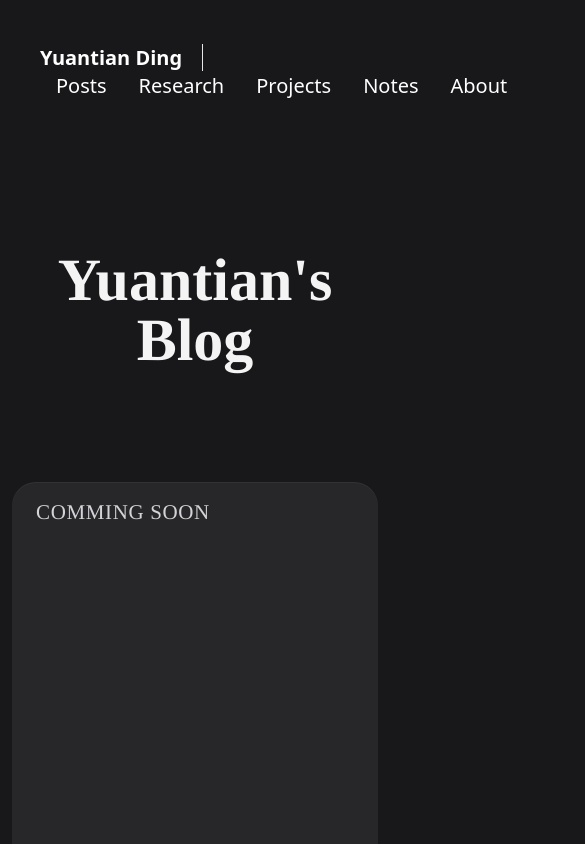
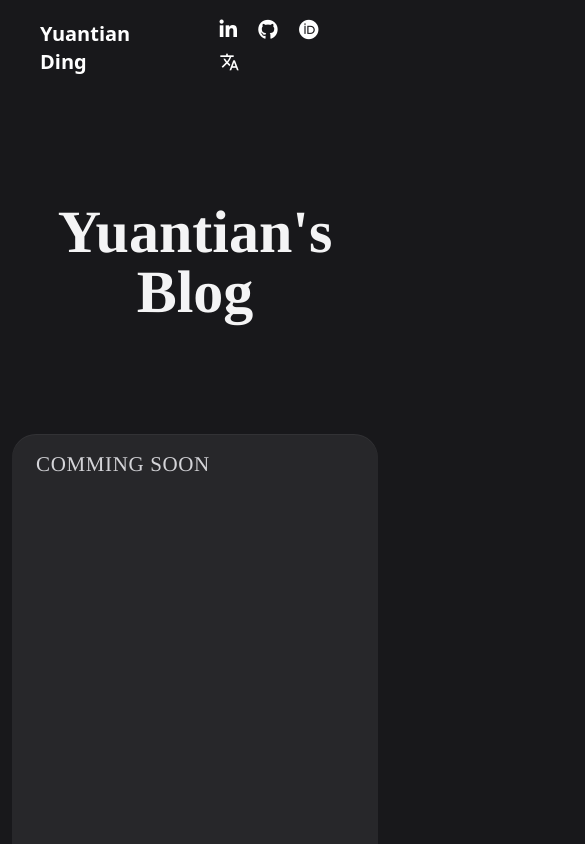
Before and after one commit to YuantianDing/yuantianding.github.io, a Next.js app: page / in a window 390 px wide. Shown: the top 844 px of the page, 585 px wide, since content can reach past the window. Built offline with nearby package versions, Linux system fonts and the light colour scheme.

Commit message:
Bug Fix.

```diff
--- a/package.json
+++ b/package.json
@@ -4,7 +4,7 @@
   "private": true,
   "scripts": {
     "dev": "next dev",
-    "build": "next build",
+    "build": "next build && rm -rf docs; mv out docs",
     "start": "next start",
     "lint": "next lint",
     "lint:fix": "eslint src --fix && yarn format",
--- a/src/components/layout/Header.tsx
+++ b/src/components/layout/Header.tsx
@@ -5,15 +5,17 @@ import Link from 'next/link';
 export default function Header() {
   return (
     <header className="nav flex flex-row row py-3 mb-6 w-full border-gray-300 dark:border-gray-700 justify-between text-xl" >
-        <div className="px-10 py-2 my-auto">
-            <Link className="font-bold pr-5 mr-3 border-r text-white" href="/"> Yuantian Ding </Link>
-            <Link className="no-underline px-4 py-3 text-white rounded hover:bg-gray-200 dark:hover:bg-gray-800" href="/">Posts</Link>
-            <Link className="no-underline px-4 py-3 text-white rounded hover:bg-gray-200 dark:hover:bg-gray-800" href="/">Research</Link>
-            <Link className="no-underline px-4 py-3 text-white rounded hover:bg-gray-200 dark:hover:bg-gray-800" href="/">Projects</Link>
-            <Link className="no-underline px-4 py-3 text-white rounded hover:bg-gray-200 dark:hover:bg-gray-800" href="/">Notes</Link>
-            <Link className="no-underline px-4 py-3 text-white rounded hover:bg-gray-200 dark:hover:bg-gray-800" href="/about">About</Link>
+        <div>
+          <div className="pl-10 py-2 my-auto">
+              <Link className="font-bold pr-5 mr-3 border-r text-white max-md:border-r-0" href="/"> Yuantian Ding </Link>
+              <Link className="no-underline px-4 py-3 text-white rounded hover:bg-gray-200 dark:hover:bg-gray-800 max-md:hidden lg:inline" href="/">Posts</Link>
+              <Link className="no-underline px-4 py-3 text-white rounded hover:bg-gray-200 dark:hover:bg-gray-800 max-md:hidden lg:inline" href="/">Research</Link>
+              <Link className="no-underline px-4 py-3 text-white rounded hover:bg-gray-200 dark:hover:bg-gray-800 max-md:hidden lg:inline" href="/">Projects</Link>
+              <Link className="no-underline px-4 py-3 text-white rounded hover:bg-gray-200 dark:hover:bg-gray-800 max-md:hidden lg:inline" href="/">Notes</Link>
+              <Link className="no-underline px-4 py-3 text-white rounded hover:bg-gray-200 dark:hover:bg-gray-800 max-md:hidden lg:inline" href="/about">About</Link>
+          </div>
         </div>
-        <div className="px-6 pt-2px mt-1">
+        <div className="pr-6 pt-2px mt-1">
           <span className="mx-2 my-3 pt-4"> <Link className="text-xl text-white" href="https://www.linkedin.com/in/yuantian-ding-60627933b/"> <i className="mt-1 fab fa-linkedin-in"></i> </Link></span>
           <span className="mx-2 my-3 pt-4"> <Link className="text-xl text-white" href="https://github.com/YuantianDing"> <i className="mt-1 fab fa-github"></i> </Link></span>
           <span className="mx-2 my-3 pt-4"> <Link className="text-xl text-white" href="https://orcid.org/0009-0008-9941-6394"> <i className="mt-1 fab fa-orcid"></i> </Link></span>
--- a/src/components/layout/Layout.tsx
+++ b/src/components/layout/Layout.tsx
@@ -7,8 +7,8 @@ export default function Layout({ children, title, title_dist }: { title: React.R
       <Header />
 
       <section className="min-h-screen f-times">
-        <div className="grid grid-row-6 items-center justify-center py-12 content-stretch w-screen">
-            <div style={{height: '4vh', width: '100vw'}}></div>
+        <div className="grid grid-row-6 items-center justify-center py-12 content-stretch">
+            <div style={{height: '4vh', width: '90vw'}}></div>
             <span className="text-6xl font-bold mx-auto text-center text-zinc-100" style={{transform: 'scale(1.0, 1)'}}> {title} </span>
             <div style={{height: title_dist ?? '7rem'}}></div>
             <div className="items-center justify-center px-3">
--- a/src/pages/_document.tsx
+++ b/src/pages/_document.tsx
@@ -10,7 +10,7 @@ export default function Document() {
         <link rel="preconnect" href="https://fonts.gstatic.com" crossOrigin='anonymous'/>
         <link href="https://fonts.googleapis.com/icon?family=Material+Icons+Sharp" rel="stylesheet"/>
       </Head>
-      <body className="bg-zinc-900">
+      <body className="bg-zinc-900 element-class">
         <Main />
         <NextScript />
       </body>
--- a/src/pages/about.tsx
+++ b/src/pages/about.tsx
@@ -10,7 +10,7 @@ export default function HomePage() {
       <Seo templateTitle='About Me'/>
       <div className="textbox center-box">
         <p>Hi! I'm Yuantian Ding, a third-year PhD student at Purdue University. I am working on program synthesis with
-            <a href="https://engineering.purdue.edu/~xqiu/">Prof. Xiaokang Qiu</a>. Currently, I'm focus on
+            <a href="https://engineering.purdue.edu/~xqiu/"> Prof. Xiaokang Qiu</a>. Currently, I'm focus on
             syntax-guided synthesis and quantum circuit synthesis.</p>
 
         <h1 className="ml-1"><span className="mat-icons-sharp mr-3">school</span> Education</h1>
--- a/src/styles/globals.css
+++ b/src/styles/globals.css
@@ -110,3 +110,7 @@ pt-2px {
   min-height: 80vh;
   margin: 0 auto;
 }
+
+.element-class {
+  scrollbar-gutter: stable both-edges;
+}
```
Also changed, not shown: 4 other files (tests, documents, lock files or other folders).
